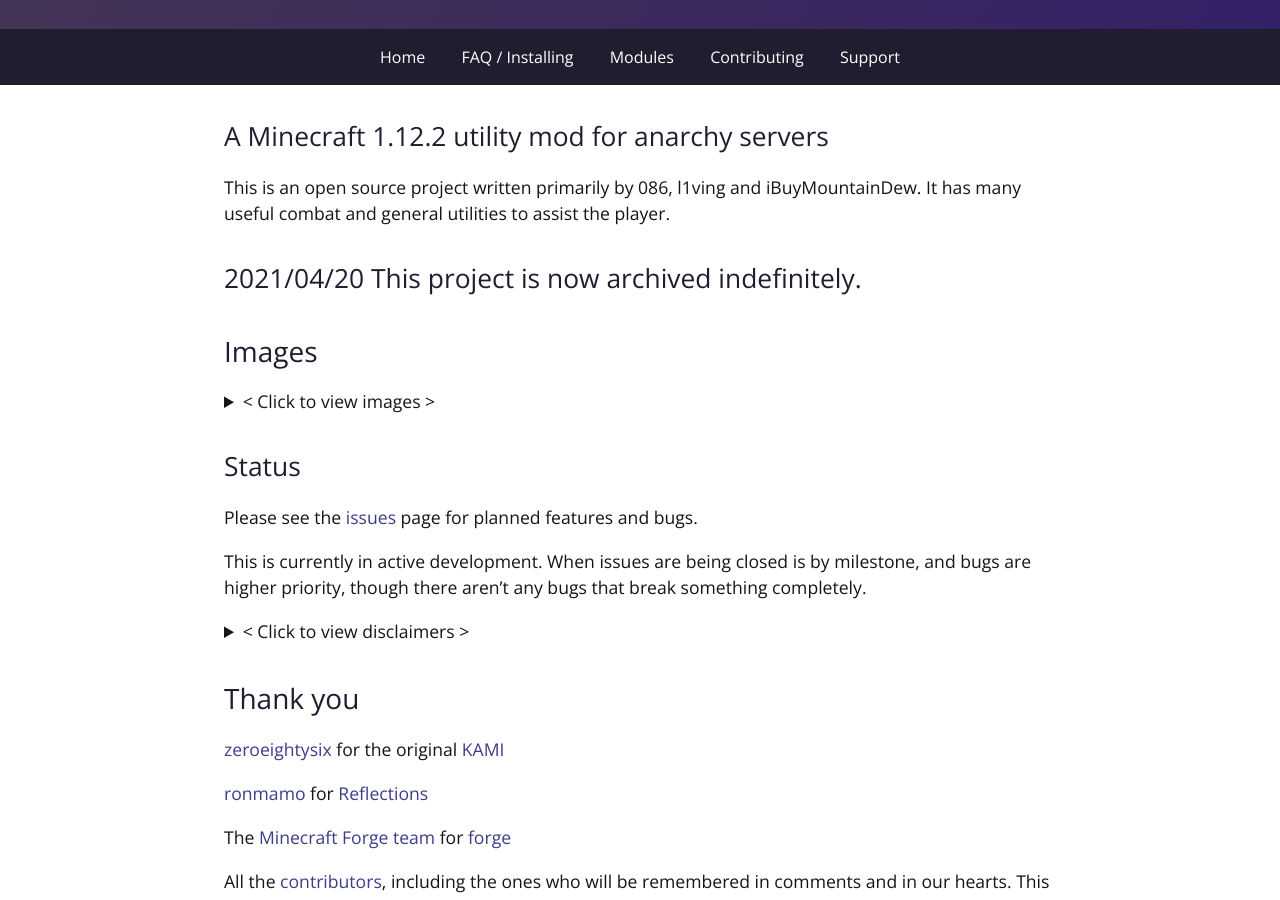
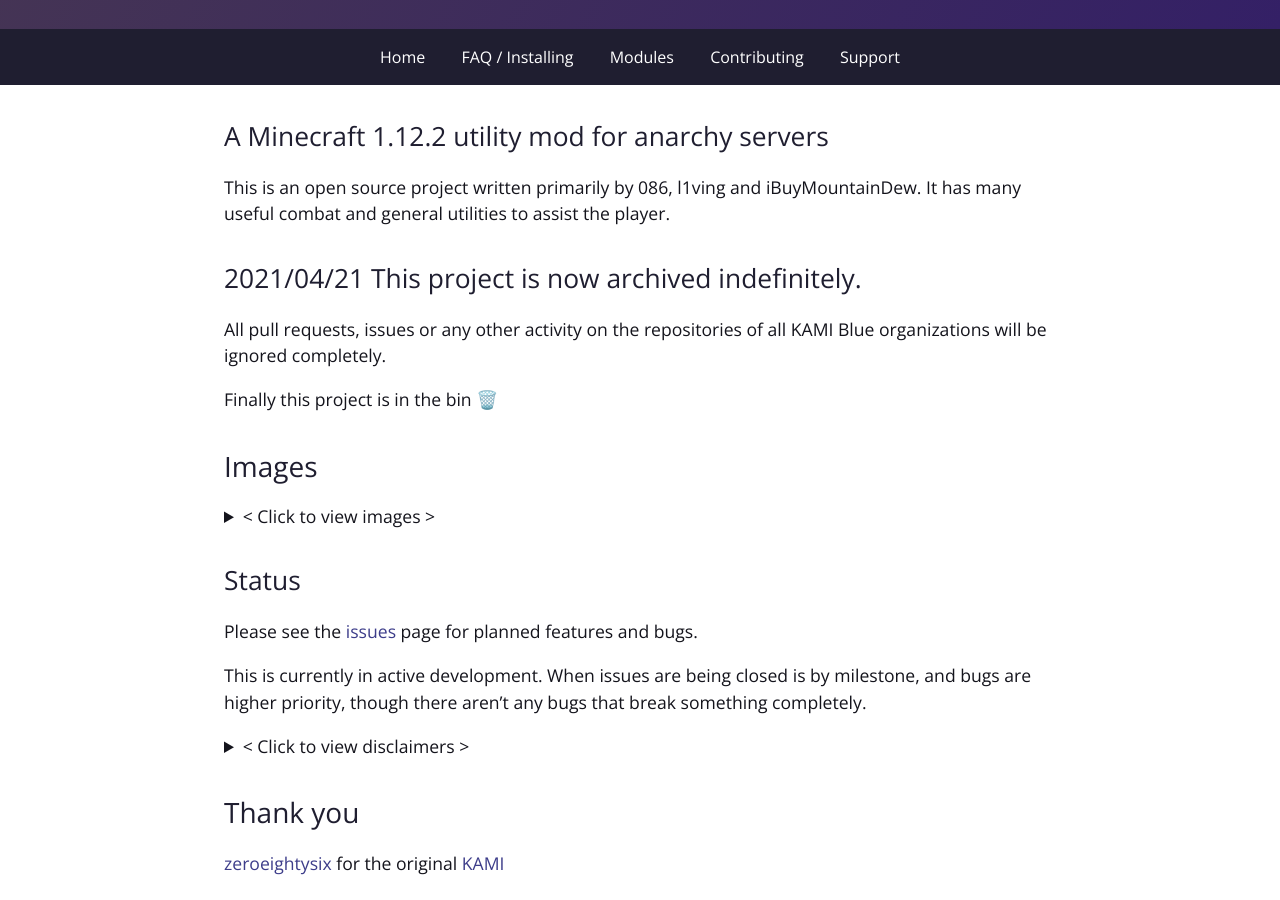
Before and after one commit to kami-blue/website, a Jekyll site: the page built from index.md, in a window 1280 px wide and 900 px high, scrolled down 354 px. Built offline with Jekyll 4.4.1, drawn with Linux system fonts in a browser that asks for light colours.

Commit message:
binification

```diff
--- a/index.md
+++ b/index.md
@@ -8,7 +8,11 @@ description: A Minecraft 1.12.2 utility mod for anarchy servers
 
 This is an open source project written primarily by 086, l1ving and iBuyMountainDew. It has many useful combat and general utilities to assist the player.
 
-### 2021/04/20 This project is now archived indefinitely.
+### 2021/04/21 This project is now archived indefinitely.
+
+All pull requests, issues or any other activity on the repositories of all KAMI Blue organizations will be ignored completely.
+
+Finally this project is in the bin 🗑️
 
 ## Images
 
```
